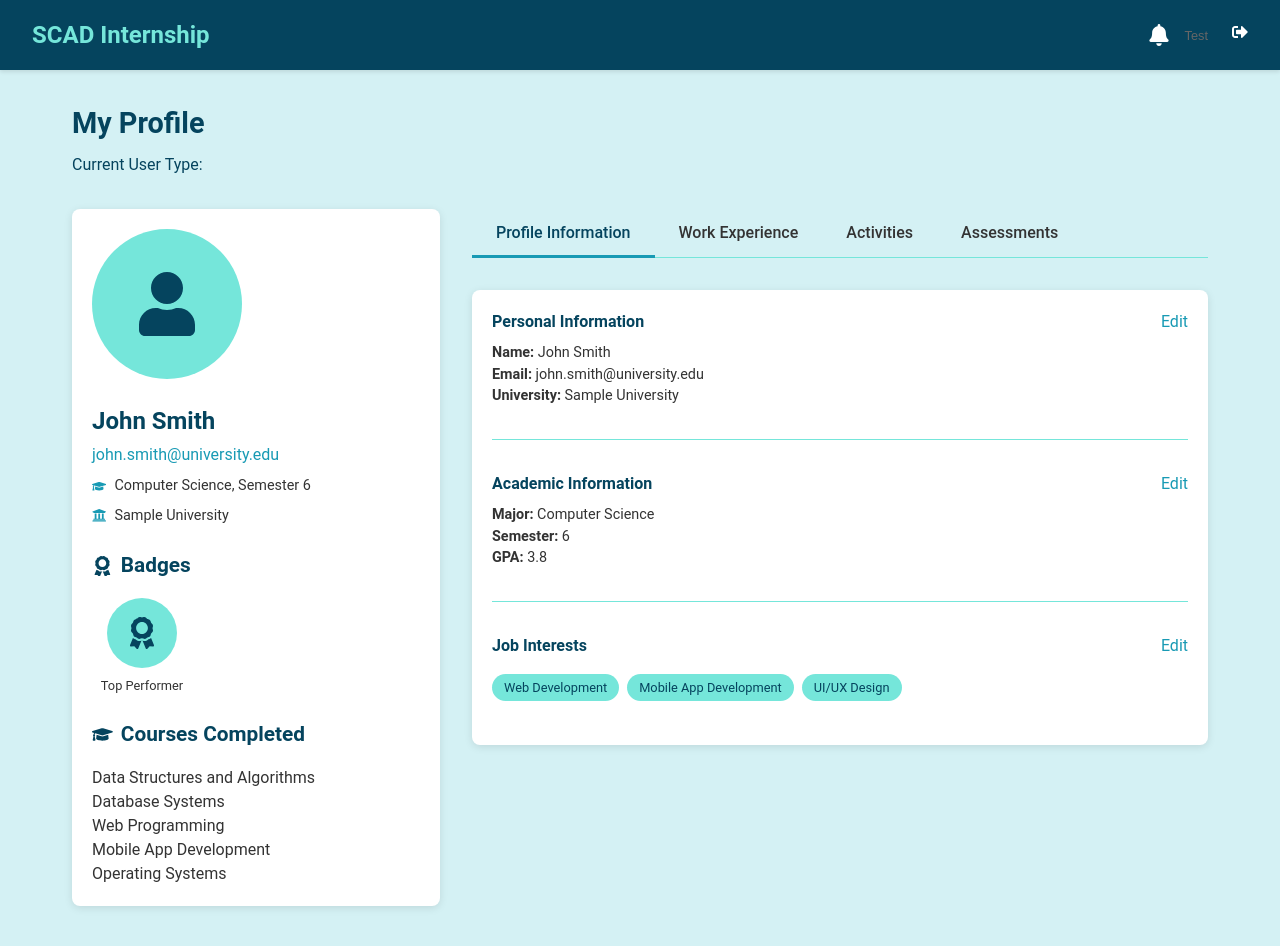
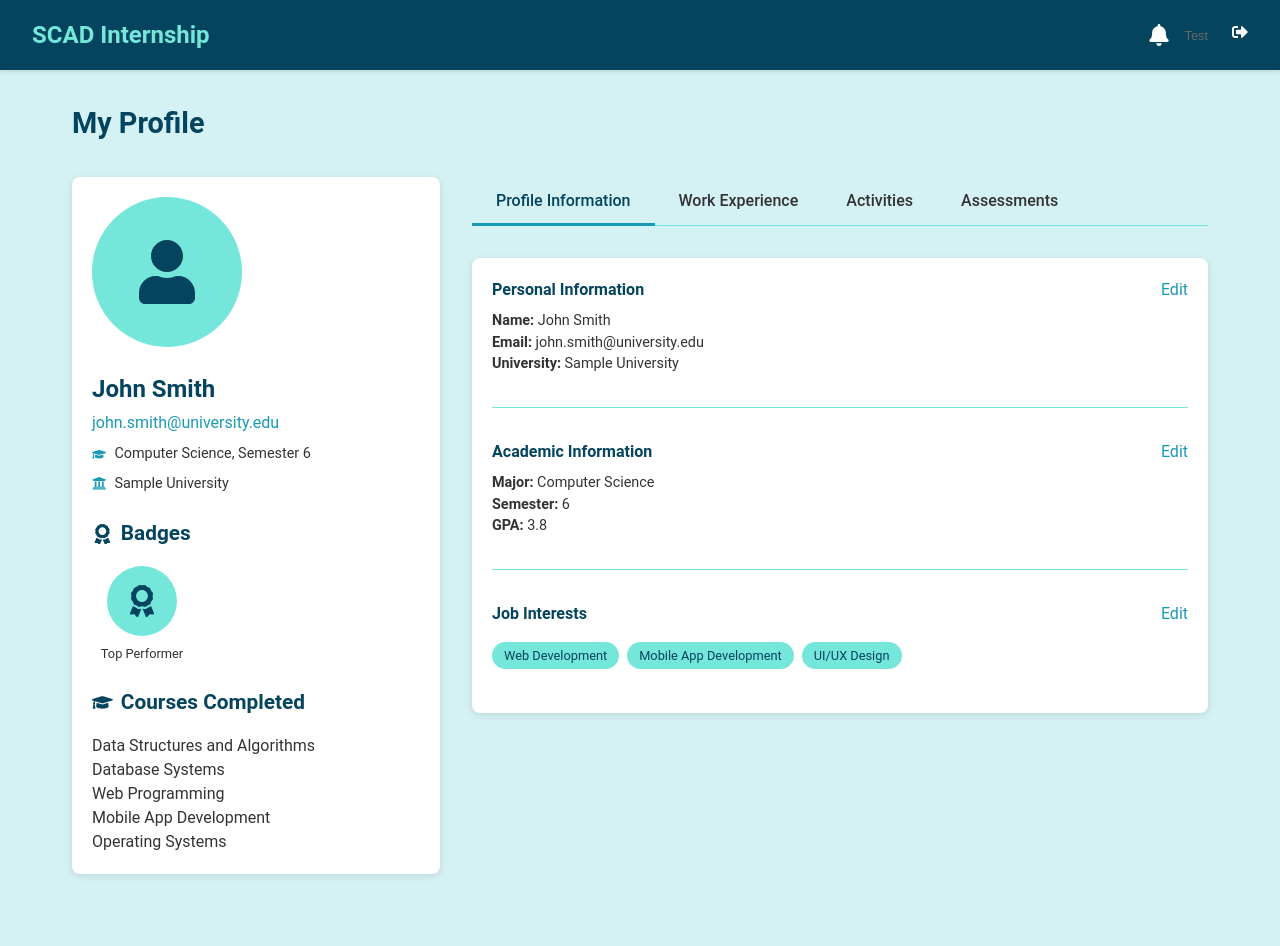
Before and after one commit to CSEN603-2025/Zayed-1, a React (Create React App) app in the folder SCAD-Internship-System/: page /profile in a window 1280 px wide. Shown: the top 946 px of the page. Built offline with nearby package versions, Linux system fonts and the light colour scheme.

Commit message:
Profile Modified

```diff
--- a/SCAD-Internship-System/src/pages/StudentProfile.js
+++ b/SCAD-Internship-System/src/pages/StudentProfile.js
@@ -907,7 +907,6 @@ const StudentProfile = () => {
       <ContentContainer>
         <ProfileHeader>
           <PageTitle>My Profile</PageTitle>
-          <p>Current User Type: {userType}</p>
         </ProfileHeader>
 
         {/* Work Experience Modal */}
```
